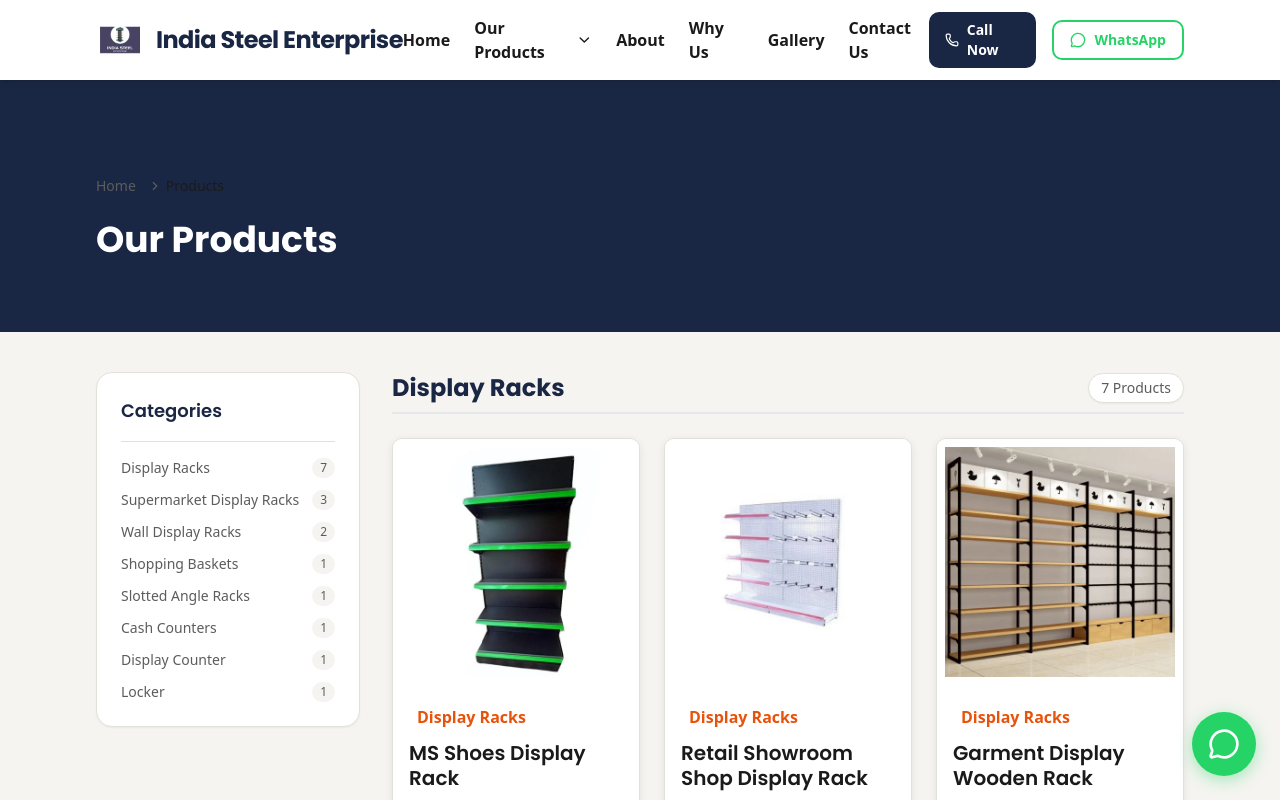
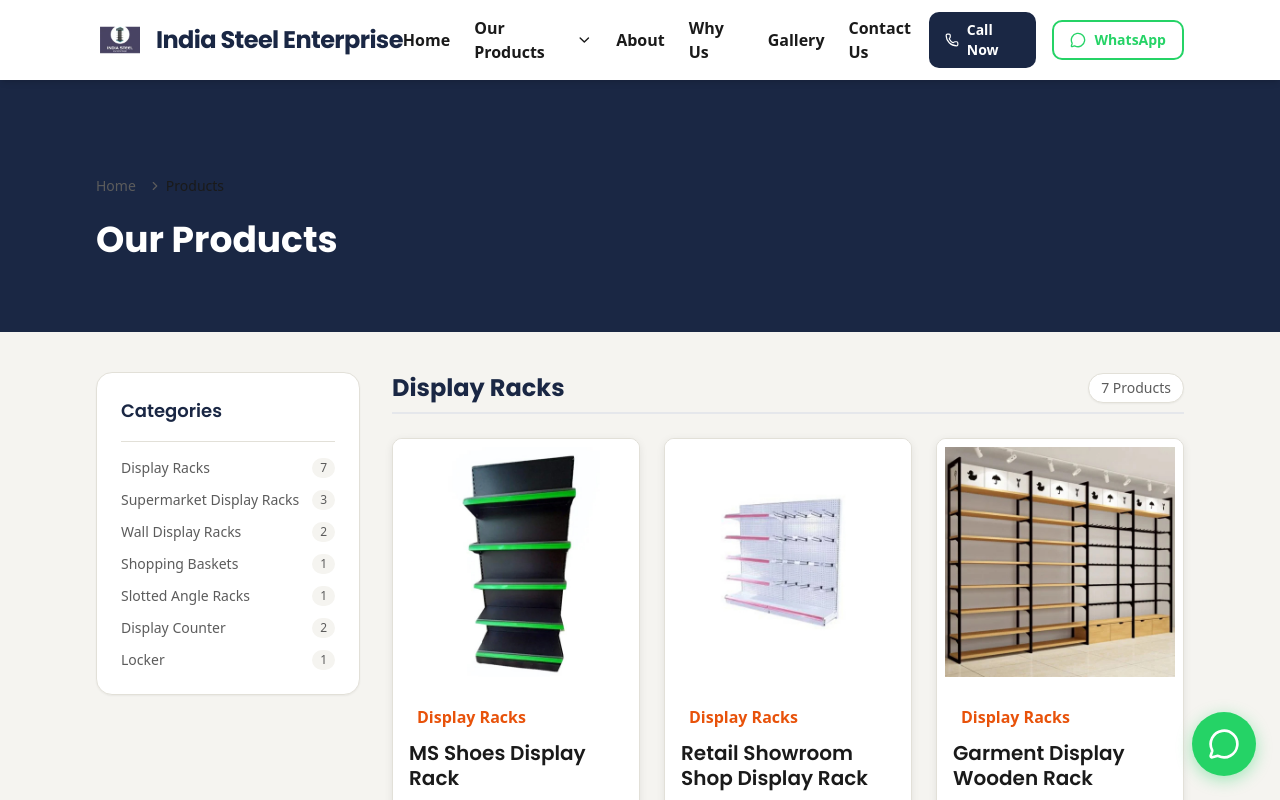
Before and after one commit to scalerhouseowner/india-steel-enterprise, a Next.js app: page /products in a window 1280 px wide. Shown: the top 800 px of the page. Built offline with nearby package versions, Linux system fonts and the light colour scheme.

Commit message:
feat: merge Cash Counters into Display Counter category

```diff
--- a/data/categories.ts
+++ b/data/categories.ts
@@ -37,18 +37,11 @@ export const categories: Category[] = [
     productCount: 2,
   },
   {
-    id: "6",
-    name: "Cash Counters",
-    slug: "cash-counters",
-    image: "/images/L-Shape-MS-Cash-Counter..jpg",
-    productCount: 2,
-  },
-  {
     id: "7",
     name: "Display Counter",
     slug: "display-counter",
     image: "/images/Medical-Store-Display-Counter..jpg",
-    productCount: 1,
+    productCount: 2,
   },
   {
     id: "9",
--- a/data/products.ts
+++ b/data/products.ts
@@ -396,8 +396,8 @@ export const products: Product[] = [
     id: "13",
     slug: "l-shape-ms-cash-counter",
     name: "L Shape MS Cash Counter",
-    category: "Cash Counters",
-    categorySlug: "cash-counters",
+    category: "Display Counter",
+    categorySlug: "display-counter",
     image: "/images/L-Shape-MS-Cash-Counter..jpg",
     price: "On Request",
     priceUnit: "Piece",
```
